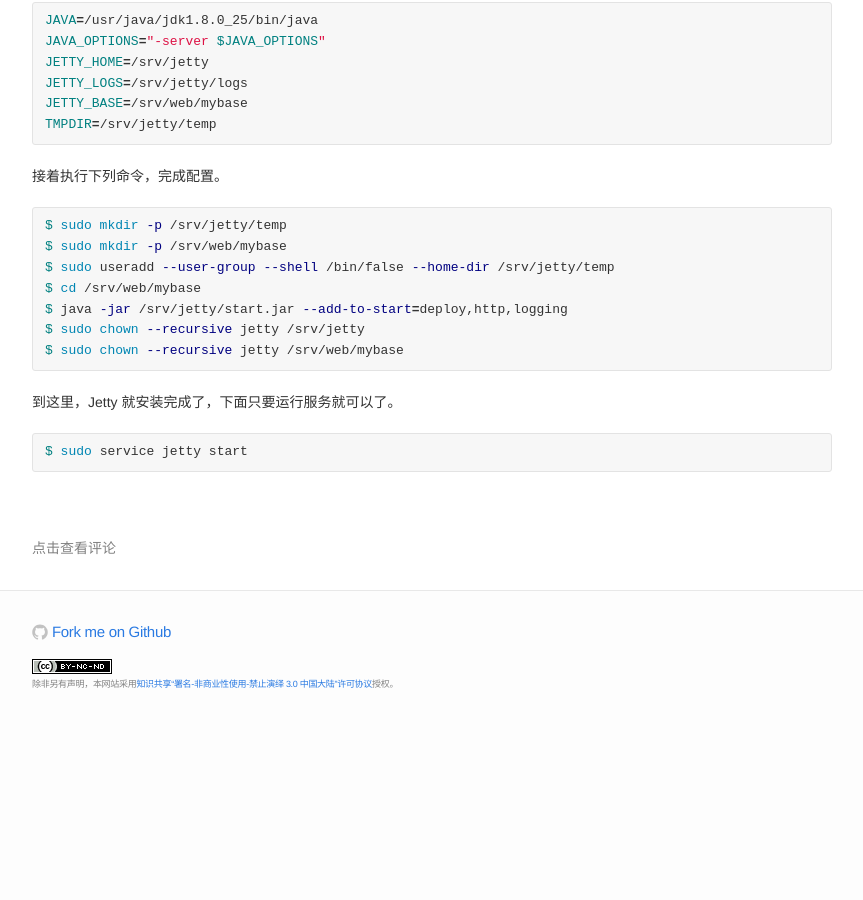
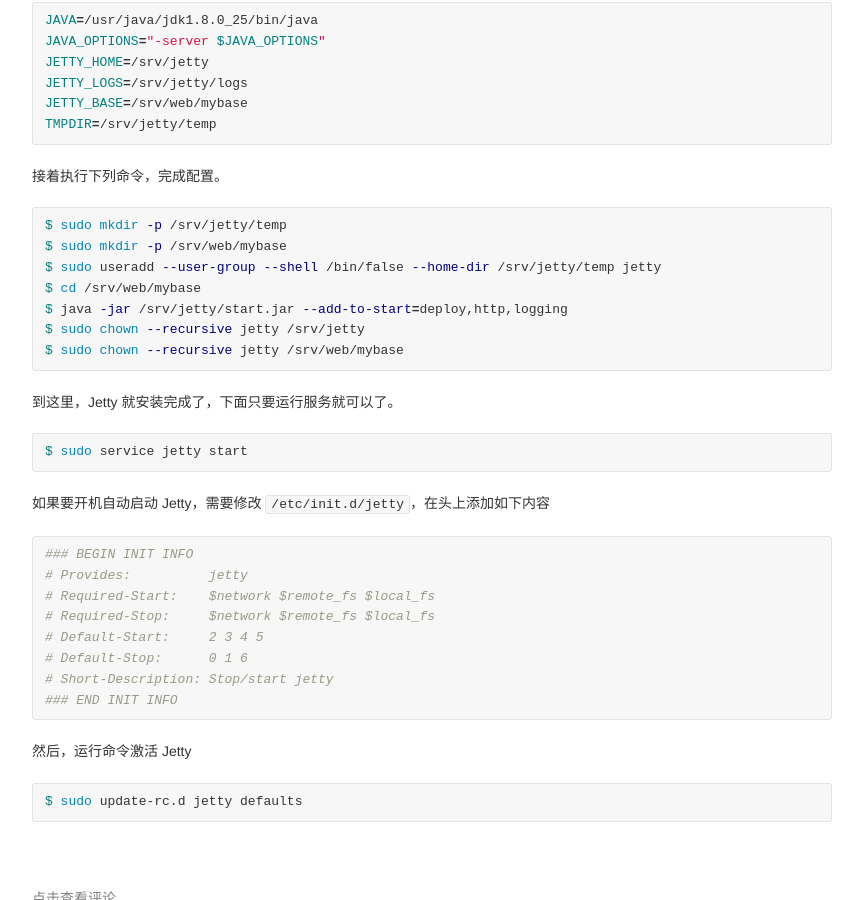
Before and after one commit to wizjin/wizjin.github.io, a Jekyll site: the page built from _posts/2014-11-04-install-jetty.md, in a window 1280 px wide and 900 px high, scrolled down 1134 px. Shown: the whole window, without its empty margins (208-1071 px from the left). Built offline with Jekyll 4.4.1, drawn with Linux system fonts in a browser that asks for light colours; Markdown is read by kramdown in place of the engine named in the settings; before the commit the page ends 1856 px from its top, so only the background shows below that.

Commit message:
Add Jetty Service

````diff
--- a/_posts/2014-11-04-install-jetty.md
+++ b/_posts/2014-11-04-install-jetty.md
@@ -68,7 +68,7 @@
 ```bash
 $ sudo mkdir -p /srv/jetty/temp
 $ sudo mkdir -p /srv/web/mybase
-$ sudo useradd --user-group --shell /bin/false --home-dir /srv/jetty/temp
+$ sudo useradd --user-group --shell /bin/false --home-dir /srv/jetty/temp jetty
 $ cd /srv/web/mybase
 $ java -jar /srv/jetty/start.jar --add-to-start=deploy,http,logging
 $ sudo chown --recursive jetty /srv/jetty
@@ -80,3 +80,22 @@
 ```bash
 $ sudo service jetty start
 ```
+
+如果要开机自动启动 Jetty，需要修改 `/etc/init.d/jetty`，在头上添加如下内容
+
+```bash
+### BEGIN INIT INFO
+# Provides:          jetty
+# Required-Start:    $network $remote_fs $local_fs
+# Required-Stop:     $network $remote_fs $local_fs
+# Default-Start:     2 3 4 5
+# Default-Stop:      0 1 6
+# Short-Description: Stop/start jetty
+### END INIT INFO
+```
+
+然后，运行命令激活 Jetty
+
+```bash
+$ sudo update-rc.d jetty defaults
+```
````
